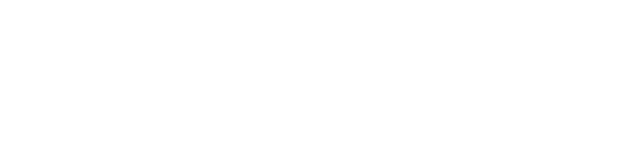
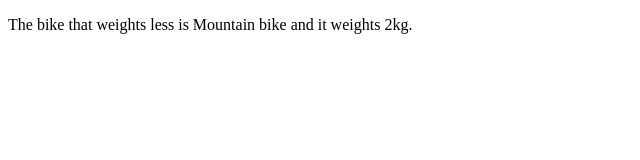
Before and after one commit to dora-budic/js-snack-es6, a plain HTML site: page Snack1/index.html in a window 1280 px wide. Shown: the whole page, without its empty margins (0-640 px from the left). Drawn offline with nearby package versions, Linux system fonts and the light colour scheme.

Commit message:
Exercise 1

```diff
--- a/Snack1/index.html
+++ b/Snack1/index.html
@@ -7,7 +7,7 @@
     <title>Document</title>
   </head>
   <body>
-
+    <p id="result"></p>
     <script src="https://cdnjs.cloudflare.com/ajax/libs/jquery/3.6.0/jquery.min.js" integrity="sha512-894YE6QWD5I59HgZOGReFYm4dnWc1Qt5NtvYSaNcOP+u1T9qYdvdihz0PPSiiqn/+/3e7Jo4EaG7TubfWGUrMQ==" crossorigin="anonymous"></script>
     <script src="./main.js" charset="utf-8"></script>
   </body>
--- a/Snack1/main.js
+++ b/Snack1/main.js
@@ -0,0 +1,26 @@
+const bikes = [
+  {
+    name: 'Bmx',
+    weight: 3
+  },
+  {
+    name: 'Graziella',
+    weight: 5
+  },
+  {
+    name: 'Mountain bike',
+    weight: 2
+  }
+];
+
+let lightBike = bikes[0];
+
+for (let i = 1; i < bikes.length; i++) {
+  if (bikes[i].weight < lightBike.weight) {
+    lightBike = bikes[i];
+  }
+}
+
+let {name,weight} = lightBike;
+
+$('#result').text(`The bike that weights less is ${lightBike.name} and it weights ${weight}kg.`);
```
